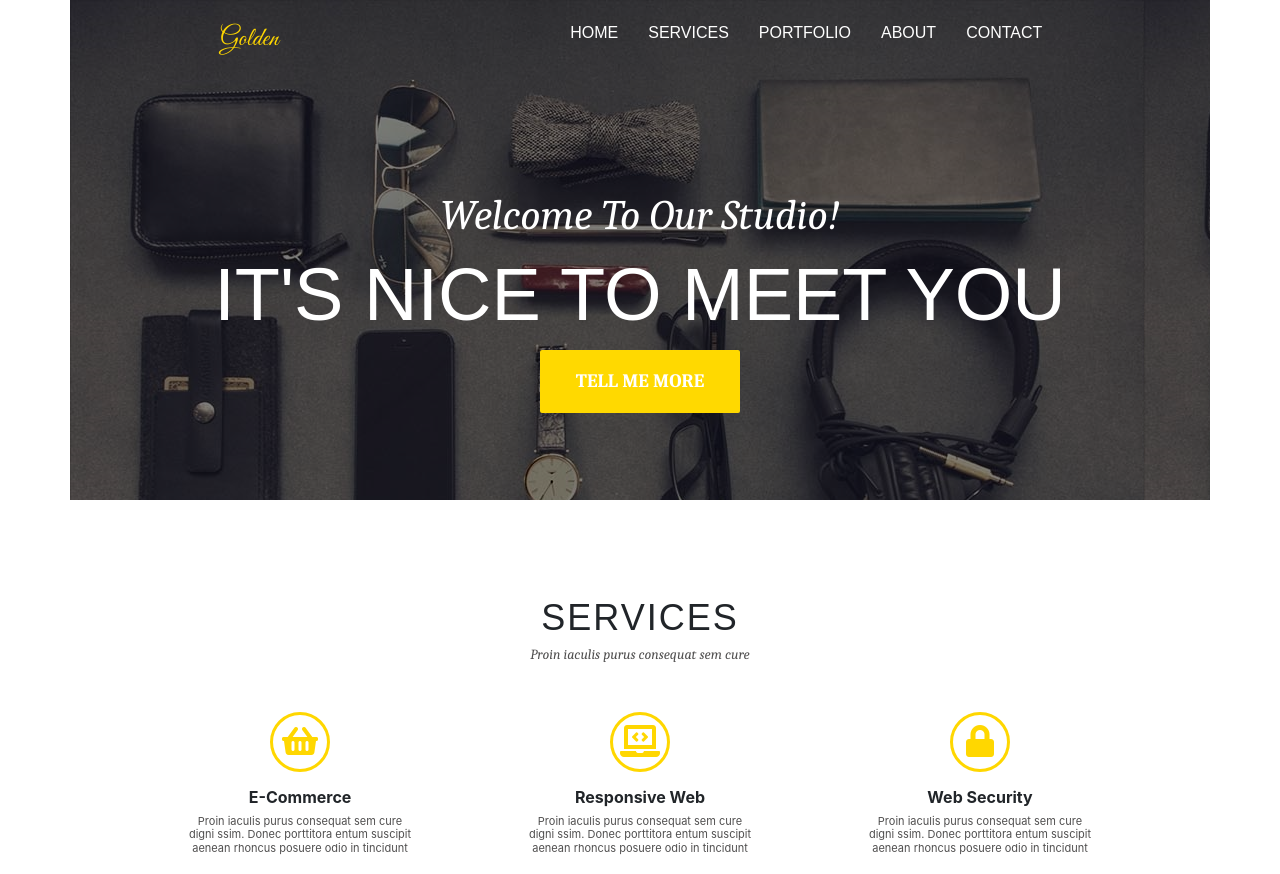
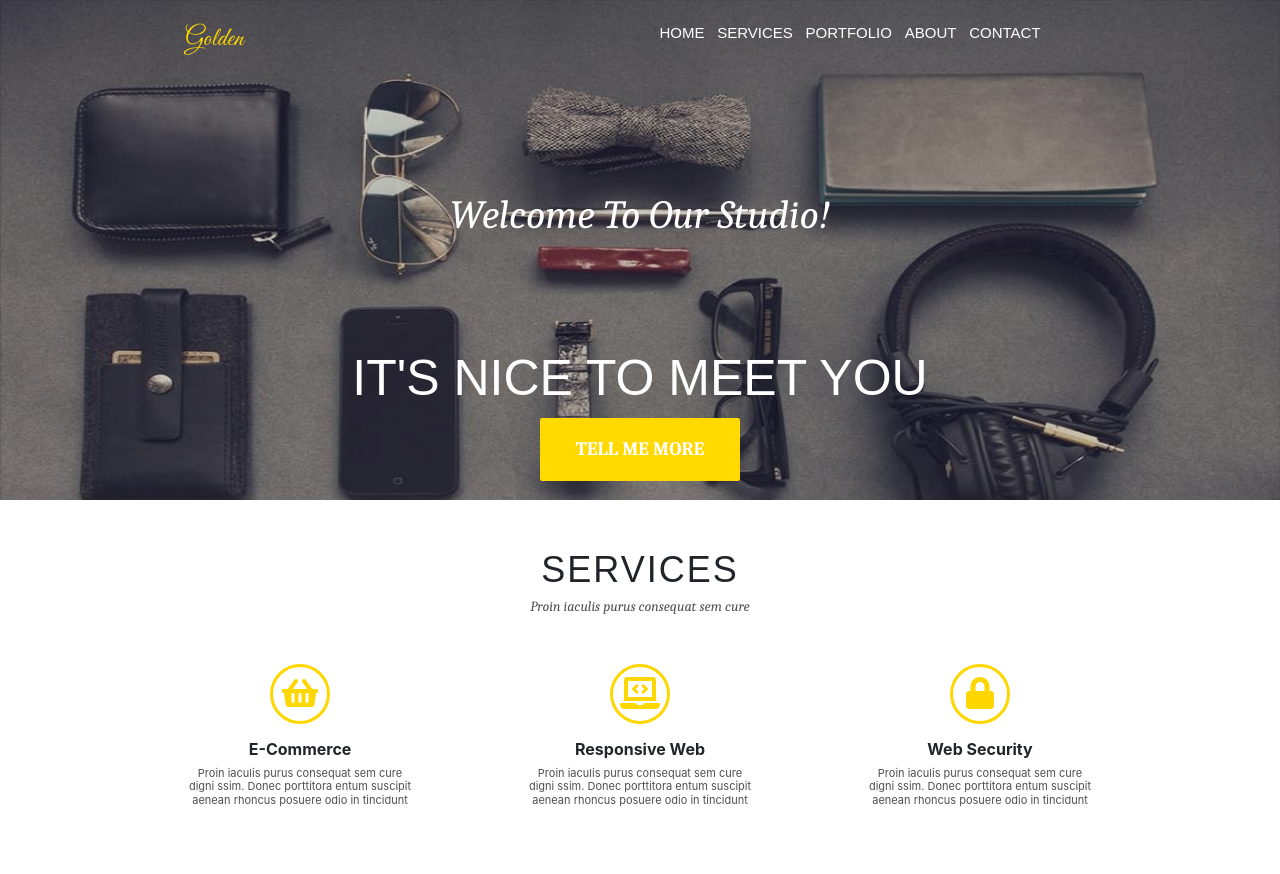
Before and after one commit to olejos777/project-task-runner, a website: page index.html in a window 1280 px wide. Shown: the top 874 px of the page. Drawn offline with nearby package versions, Linux system fonts and the light colour scheme; a web font is replaced by a local one.

Commit message:
update styles according to remarks

```diff
--- a/index.html
+++ b/index.html
@@ -14,14 +14,15 @@
     <script src="https://maxcdn.bootstrapcdn.com/bootstrap/4.0.0/js/bootstrap.min.js" integrity="sha384-JZR6Spejh4U02d8jOt6vLEHfe/JQGiRRSQQxSfFWpi1MquVdAyjUar5+76PVCmYl" crossorigin="anonymous"></script>
 </head>
   <body>
+    <section class="home background-image"></section>
+    <section class="home background-image-color"></section>
     <section class="home">
-      <div class="container background-image">
-        <div class="home-background"></div>
+      <div class="container">
         <div class="row header">
-          <div class="col-lg-3">
+          <div class="col-4 ">
             <p class="logo">Golden</p>
           </div>
-          <div class="col-lg-9">
+          <div class="col-8">
             <div class="menu">
               <ul class="row">
                 <li class="menu-buttons">
--- a/sass/style.scss
+++ b/sass/style.scss
@@ -6,9 +6,9 @@ $font-header: 'Francois One', sans-serif;
 $font-text: 'Caladea', sans-serif;
 $font-logo: 'Great Vibes', cursive;
 
-*, *::before, *::after {
+/**, *::before, *::after {
   box-sizing: border-box;
-}
+}*/
 
 .btn-home {
   background-color: rgb(255, 217, 0);
@@ -25,6 +25,8 @@ $font-logo: 'Great Vibes', cursive;
   text-decoration: none;
   z-index: 1;
   cursor: pointer;
+  position: bottom;
+  align-self: flex-start;
 }
 
 .section-title {
@@ -63,36 +65,44 @@ $font-logo: 'Great Vibes', cursive;
   justify-content: center;
 }
 
+
 /* Home */
 
 .home {
   padding: 0 0 48px 0;
+  position: relative;
+  z-index: 2;
+  height: 500px;
+  max-height: 500px;
 }
 
 .background-image {
   background-image: url(/images/Background_Image.jpg);
+  background-repeat: no-repeat;
+  background-position: center;
   height: 500px;
   width: 100%;
-  padding: 0;
-  position: relative;
+  position: absolute;
+  background-size: 100% 500px;
+  z-index: 0;
 }
 
-.home-background {
-  padding: 0;
-  margin: 0;
-  background-color: black;
+.background-image-color {
+  background: black;
   height: 500px;
   width: 100%;
-  opacity: 50%;
   position: absolute;
-  z-index: 0;
+  z-index: 1;
+  opacity: 20%;
 }
+
 
 .logo {
   font-family: $font-logo;
   font-size: 26px;
-  margin: 20px auto 20px 150px;
+  margin: 20px auto 20px 100px;
   color: gold;
+  right: 50px;
   }
 
 .menu {
@@ -106,32 +116,34 @@ $font-logo: 'Great Vibes', cursive;
 .menu-buttons {
   list-style-type: none;
   a {
-    margin: auto 15px auto 15px;
+    margin: auto 0.5vw auto 0.5vw;
     color: $color-light;
     font-family: $font-header;
+    font-size: 15px;
   }
 }
 
 .inner-home {
   display: flex;
   flex-direction: column;
-  justify-items: center;
-  align-items: center;
+  position: relative;
+  height: 400px;
+  max-height: 400px;
 
-  .inner-home-header{
+  .inner-home-header {
     margin: 110px auto auto auto;
     color: $color-light;
     font-family: $font-text;
     font-style: italic;
-    font-size: 42px;
-    z-index: 1;
+    font-size: 40px;
   }
   .inner-home-subheader{
     margin: 10px auto;
     color: $color-light;
     font-family: $font-header;
-    font-size: 74px;
-    z-index: 1;
+    flex-wrap: nowrap;
+    align-self: flex-start;
+    font-size: 50px;
   }
 }
 
@@ -288,3 +300,26 @@ $font-logo: 'Great Vibes', cursive;
 .google:hover {
   color: red;
 }
+
+
+@media (min-width: 1500px) {
+  .inner-home {
+    .inner-home-header {
+      font-size: 2.5vw;
+    }
+    .inner-home-subheader{
+      font-size: 4.5vw;
+    }
+  }
+}
+
+@media (min-width: 2300px) {
+  .inner-home {
+    .inner-home-header {
+      font-size: 2vw;
+    }
+    .inner-home-subheader{
+      font-size: 3.5vw;
+    }
+  }
+}
```
Also changed, not shown: README.md (deleted), css/style.css, js/script.js (deleted), 1 other file.
